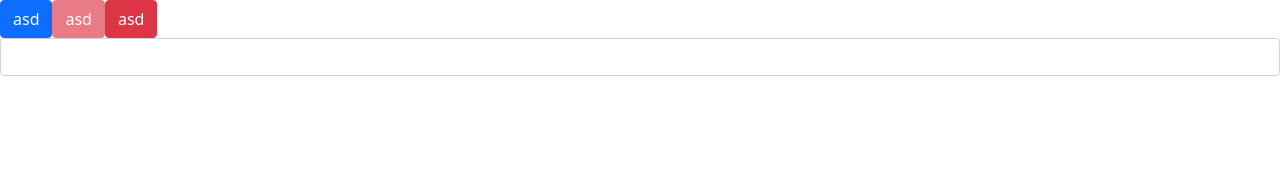
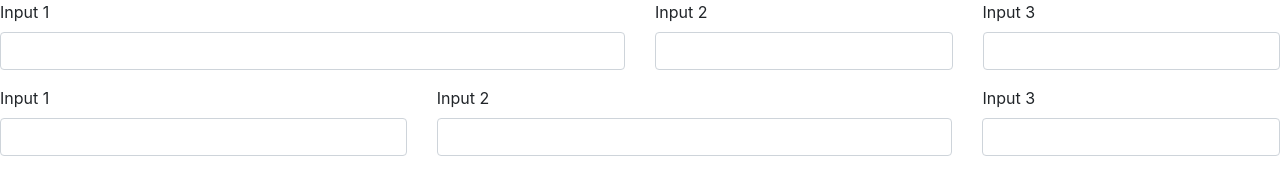
Before and after one commit to cmoreno12/React-Projects, a React app in the folder gym-app/: page / in a window 1280 px wide. Built offline with nearby package versions, Linux system fonts and the light colour scheme.

Commit message:
Adding molecules

```diff
--- a/gym-app/package.json
+++ b/gym-app/package.json
@@ -6,8 +6,10 @@
     "@testing-library/jest-dom": "^5.11.10",
     "@testing-library/react": "^11.2.6",
     "@testing-library/user-event": "^12.8.3",
+    "bootstrap": "^4.6.0",
     "prop-types": "^15.7.2",
     "react": "^17.0.2",
+    "react-bootstrap": "^1.5.2",
     "react-dom": "^17.0.2",
     "react-scripts": "4.0.3",
     "web-vitals": "^1.1.1"
--- a/gym-app/public/index.html
+++ b/gym-app/public/index.html
@@ -5,10 +5,7 @@
     <link rel="icon" href="%PUBLIC_URL%/favicon.ico" />
     <meta name="viewport" content="width=device-width, initial-scale=1" />
     <meta name="theme-color" content="#000000" />
-    <meta
-      name="description"
-      content="Web site created using create-react-app"
-    />
+    <meta name="description" content="Web site created using create-react-app" />
     <link rel="apple-touch-icon" href="%PUBLIC_URL%/logo192.png" />
     <!--
       manifest.json provides metadata used when your web app is installed on a
@@ -26,9 +23,9 @@
       crossorigin="anonymous"
     ></script>
     <link
-      href="https://cdn.jsdelivr.net/npm/bootstrap@5.0.0-beta3/dist/css/bootstrap.min.css"
       rel="stylesheet"
-      integrity="sha384-eOJMYsd53ii+scO/bJGFsiCZc+5NDVN2yr8+0RDqr0Ql0h+rP48ckxlpbzKgwra6"
+      href="https://cdn.jsdelivr.net/npm/bootstrap@4.6.0/dist/css/bootstrap.min.css"
+      integrity="sha384-B0vP5xmATw1+K9KRQjQERJvTumQW0nPEzvF6L/Z6nronJ3oUOFUFpCjEUQouq2+l"
       crossorigin="anonymous"
     />
     <!--
--- a/gym-app/src/GymApp.js
+++ b/gym-app/src/GymApp.js
@@ -1,18 +1,24 @@
 import React from "react";
 import { useForm } from "./hooks";
-import Button from "./UI/atoms/gym-button";
-import Input from "./UI/atoms/gym-input";
+import InputForm from "./UI/molecules/input-form";
+import FormRow from './UI/atoms/gym-form-row'
 
 export const GymApp = () => {
-  const [formValues, handleInputChange] = useForm({ input1: "" });
-  const { input1 } = formValues;
+  const [formValues, handleInputChange] = useForm({ input1: "", input2: "", input3: "" });
+  const { input1, input2, input3 } = formValues;
 
   return (
-    <div>
-      <Button type="primary" size="small">asd</Button>
-      <Button type="danger" size="large" disabled={true} >asd</Button>
-      <Button type="danger" size="large"  >asd</Button>
-      <Input type="text" id="input1" name="input1" handleInputChange={handleInputChange} value={input1} />
-    </div>
+    <form>
+      <FormRow>
+        <InputForm colSize="6" type="text" id="input1" name="input1" handleInputChange={handleInputChange} value={input1} label="Input 1" />
+        <InputForm colSize="3" type="text" id="input2" name="input2" handleInputChange={handleInputChange} value={input2} label="Input 2" />
+        <InputForm colSize="3" type="text" id="input3" name="input3" handleInputChange={handleInputChange} value={input3} label="Input 3" />
+      </FormRow>
+      <FormRow>
+        <InputForm colSize="4" type="text" id="input1" name="input1" handleInputChange={handleInputChange} value={input1} label="Input 1" />
+        <InputForm colSize="5" type="text" id="input2" name="input2" handleInputChange={handleInputChange} value={input2} label="Input 2" />
+        <InputForm colSize="3" type="text" id="input3" name="input3" handleInputChange={handleInputChange} value={input3} label="Input 3" />
+      </FormRow>
+    </form>
   );
 };
--- /dev/null
+++ b/gym-app/src/UI/atoms/gym-form-row/index.js
@@ -0,0 +1,11 @@
+import React from "react";
+
+const FormRow = ({ children }) => {
+    return (
+        <div className="row">
+            {children}
+        </div>
+    );
+};
+
+export default FormRow;
--- /dev/null
+++ b/gym-app/src/UI/atoms/gym-label/index.js
@@ -0,0 +1,15 @@
+import React from "react";
+import PropTypes from 'prop-types';
+
+const Label = ({ children, inputId }) => {
+    return (
+        <label htmlFor={inputId}>{children}</label>
+    );
+};
+
+Label.propTypes = {
+    children: PropTypes.string.isRequired,
+    inputId: PropTypes.string.isRequired,
+}
+
+export default Label;
--- a/gym-app/src/UI/atoms/index.js
+++ /dev/null
@@ -1,2 +0,0 @@
-export * from "./gym-button";
-export * from "./gym-input";
--- /dev/null
+++ b/gym-app/src/UI/molecules/input-form/index.js
@@ -0,0 +1,31 @@
+import React from "react";
+import PropTypes from 'prop-types';
+import Label from '../../atoms/gym-label';
+import Input from '../../atoms/gym-input';
+
+const InputForm = ({ id,
+    handleInputChange,
+    name,
+    placeholder,
+    type,
+    label,
+    colSize
+}) => {
+    return (
+        <div className={`form-group ${colSize ? 'col-md-' + colSize : ''}`}>
+            <Label inputId={id}>{label}</Label>
+            <Input id={id} handleInputChange={handleInputChange} name={name} placeholder={placeholder} type={type} />
+        </div>
+    );
+};
+
+InputForm.propTypes = {
+    handleInputChange: PropTypes.func,
+    name: PropTypes.string,
+    placeholder: PropTypes.string,
+    type: PropTypes.oneOf(['text', 'email', 'number', 'password']),
+    label: PropTypes.string,
+    colSize: PropTypes.number
+}
+
+export default InputForm;
```
Also changed, not shown: 1 other file.
